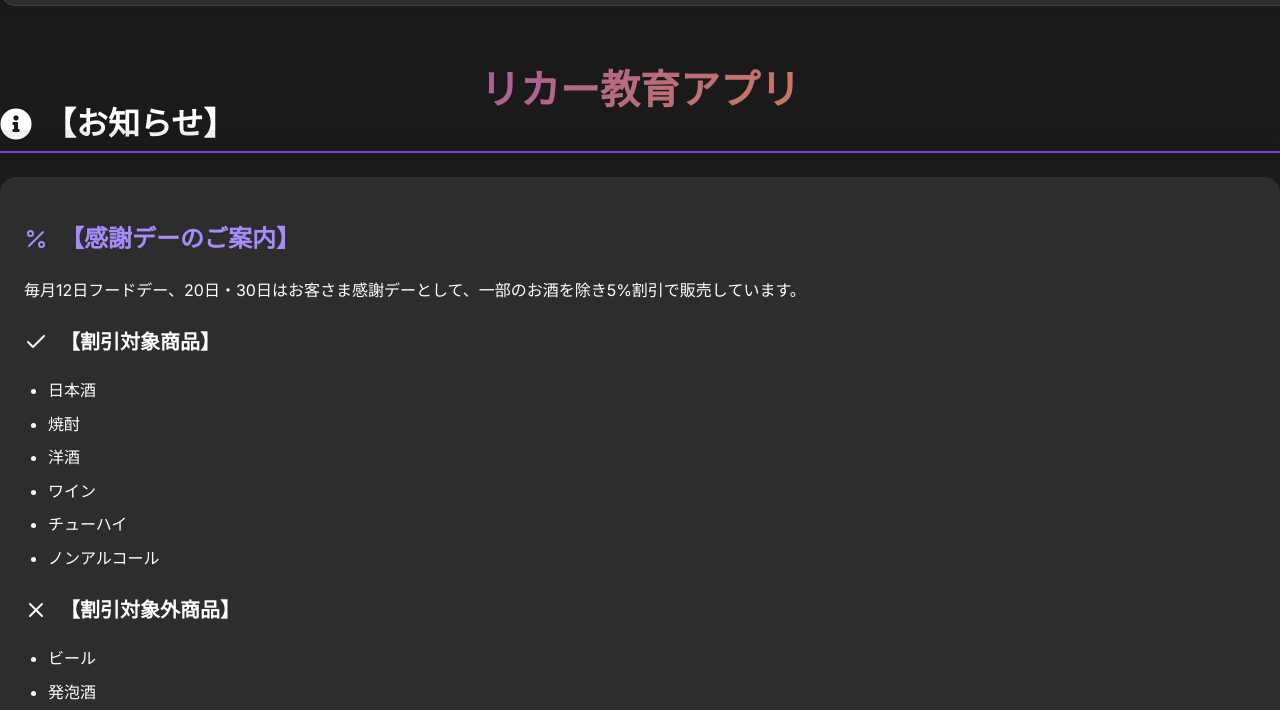
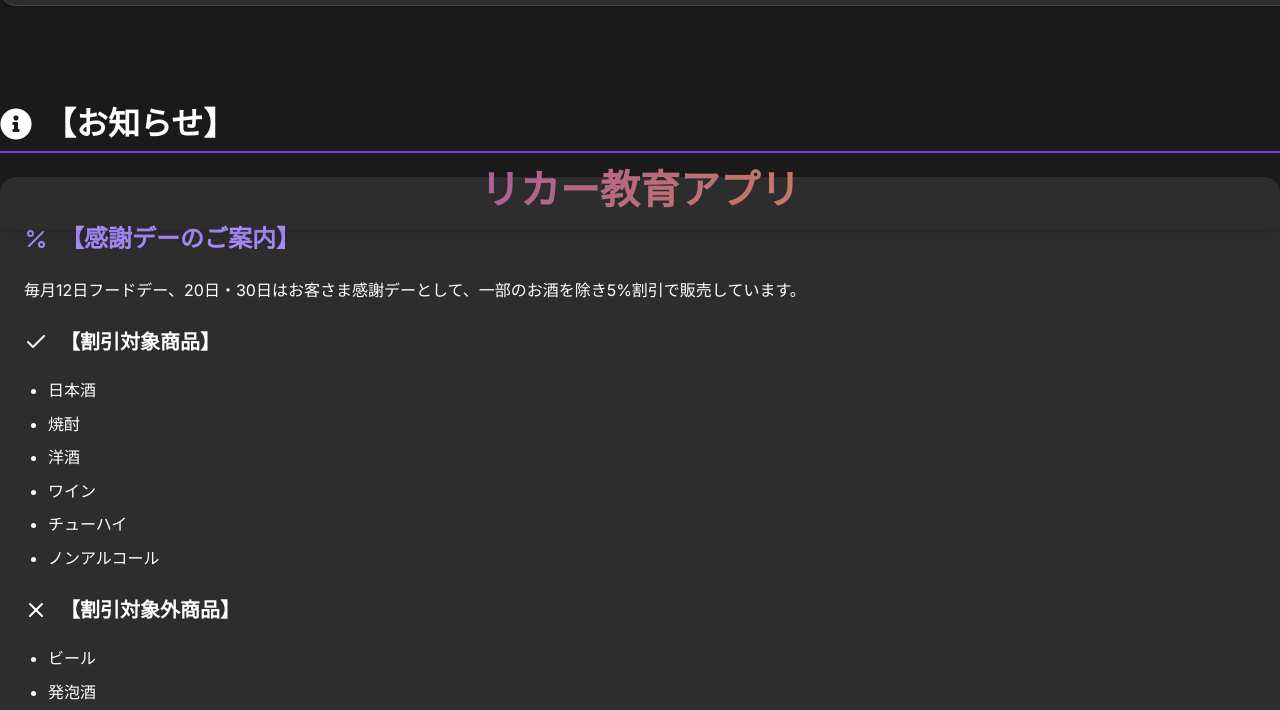
Before and after one commit to sawayamakouji/sakaganomeruzo, a plain HTML site: page index.html in a window 1280 px wide. Shown: the part 62-772 px from the top of the page. Drawn offline with nearby package versions, Linux system fonts and the light colour scheme.

Commit message:
Update style.css

```diff
--- a/style.css
+++ b/style.css
@@ -171,7 +171,7 @@ h1, h2, h3, h4 {
 
 h1 {
     position: fixed;
-    top: 80px;
+    top: 180px;
     left: 0;
     width: 100%;
     z-index: 999;
```
